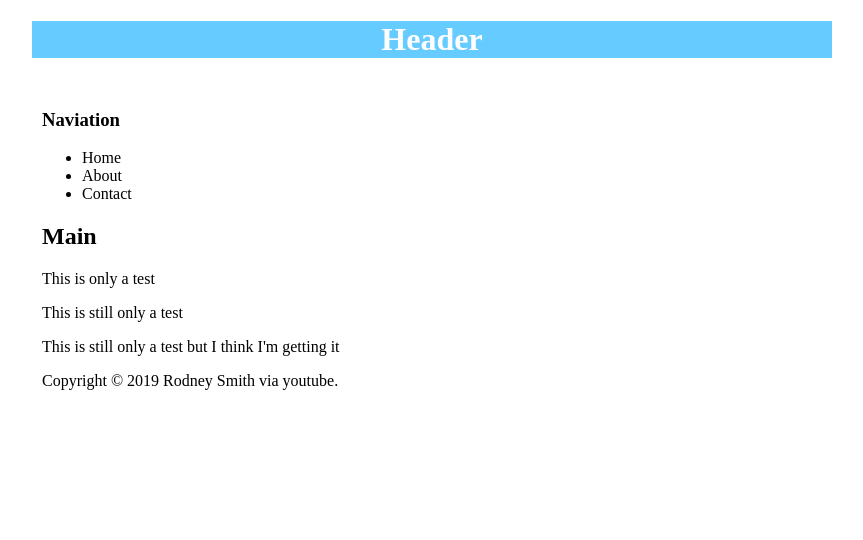
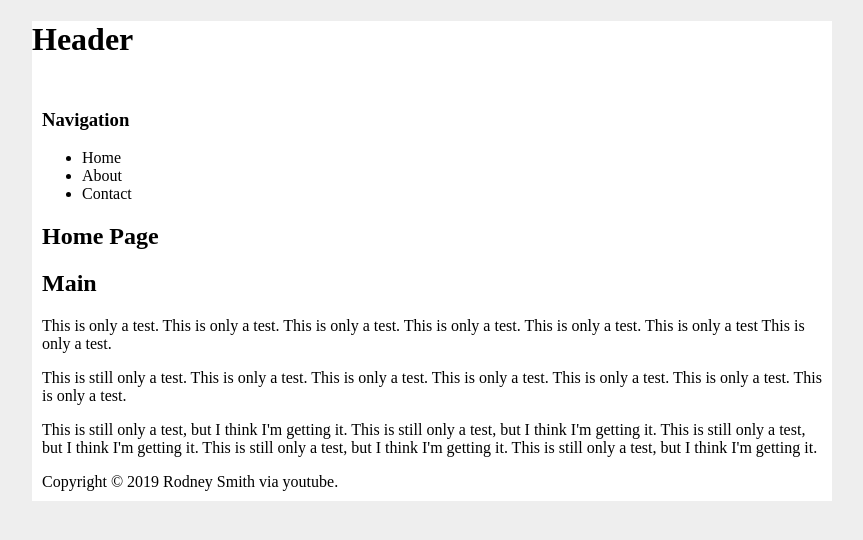
Before and after one commit to smit239/HW-Wireframe, a plain HTML site: page index.html in a window 1280 px wide. Shown: the whole page, without its empty margins (208-1071 px from the left). Drawn offline with Linux system fonts and the light colour scheme.

Commit message:
Update 4

```diff
--- a/easier.css
+++ b/easier.css
@@ -1,28 +1,19 @@
-CSS File:::::Style
-
-
-body{
-
+ body {
      background-color: #EEEEEE;
-    font-family: Arial, Helvetica, sans-serif;
-    width: 960px;
-    font-size: 18px;
-    padding: 10px;
-    text-align: center;
-
  }
-
  #container {
-    background-color: White;
+     background-color: white;
      width: 800px;
      margin-left: auto;
      margin-right: auto;
+ }
 
  }
  #header {
-    background-color: #66ccff;
+    background-color: #66CCFF;
     color: white;
     text-align: center;
+
 }
 #content{
     padding: 10px;
--- a/index.html
+++ b/index.html
@@ -4,10 +4,9 @@
   <meta charset="UTF-8">
   <meta name="viewport" content="width=device-width, initial-scale=1.0">
   <meta http-equiv="X-UA-Compatible" content="ie=edge">
+  <title> My 1st Homework Project</title>
+  <link rel="stylesheet" href="easier.css"/>
 
-<head>
-    <title> My first Homework Project</title>
-    <link rel="stylesheet" href="easier.css">
 </head>
 <body>
     <div id="container">
@@ -17,28 +16,25 @@
     </div>
         <div id="content">
             <div id="nav">
-                <h3>Naviation</h3>
+                <h3>Navigation</h3>
                 <ul>
                     <li>Home</li>
                     <li>About</li>
                     <li>Contact</li>
                 </ul>
             </div>
-    <div>
-        <div id="section">
-            <div id="article">
+
+            <div id="main">
+            <h2> Home Page</h2>
+            </div>
                 <h2>Main</h2>
-                <p>This is only a test</p>
-                <p>This is still only a test</p>
-                <p>This is still only a test but I think I'm getting it</p>
-
-            </div>
-            <div>
-                <div id="aside">
-
-                </div>
-            </div>
-    <div>
+                <p>This is only a test. This is only a test. This is only a test. This is only a test. This is only a test. This is only a test This is only a test.</p>
+                <p>This is still only a test. This is only a test. This is only a test. This is only a test. This is only a test. This is only a test. This is only a test.</p>
+                <p>This is still only a test, but I think I'm getting it. This is still only a test, but I think I'm getting it.
+                   This is still only a test, but I think I'm getting it. This is still only a test, but I think I'm getting it.
+                   This is still only a test, but I think I'm getting it.</p>
+                <div>
+        <div>
         <div id="footer">
             Copyright &copy; 2019 Rodney Smith via youtube.
 
```
Lines whose indentation alone changed are shown as unchanged.
